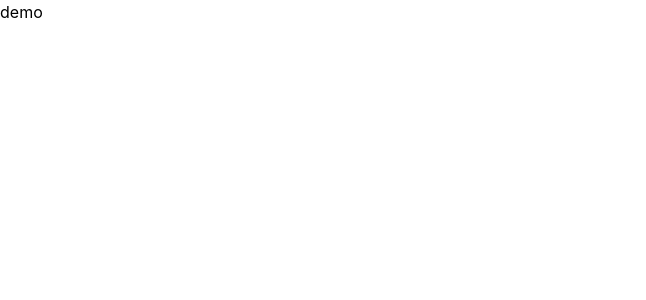
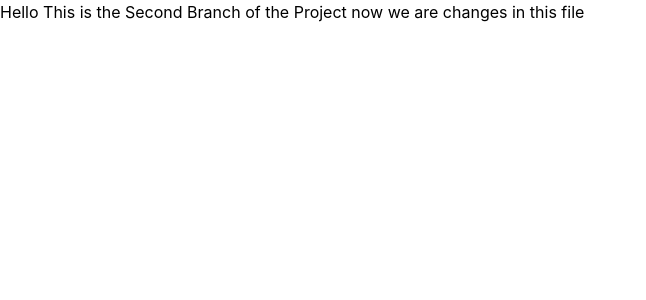
Before and after one commit to mudasar438/test, a React (Create React App) app: page /Demo in a window 1280 px wide. Shown: the top 300 px of the page, without its empty margins (0-646 px from the left). Built offline with nearby package versions, Linux system fonts and the light colour scheme.

Commit message:
demo file change

```diff
--- a/src/component/demo.js
+++ b/src/component/demo.js
@@ -2,7 +2,13 @@ import React from 'react'
 
 const Demo = () => {
   return (
-    <div>demo</div>
+    <>
+    <div className="">
+        Hello This is the Second Branch of the Project
+        now we are changes in this file
+    </div>
+
+    </>
   )
 }
 
```
